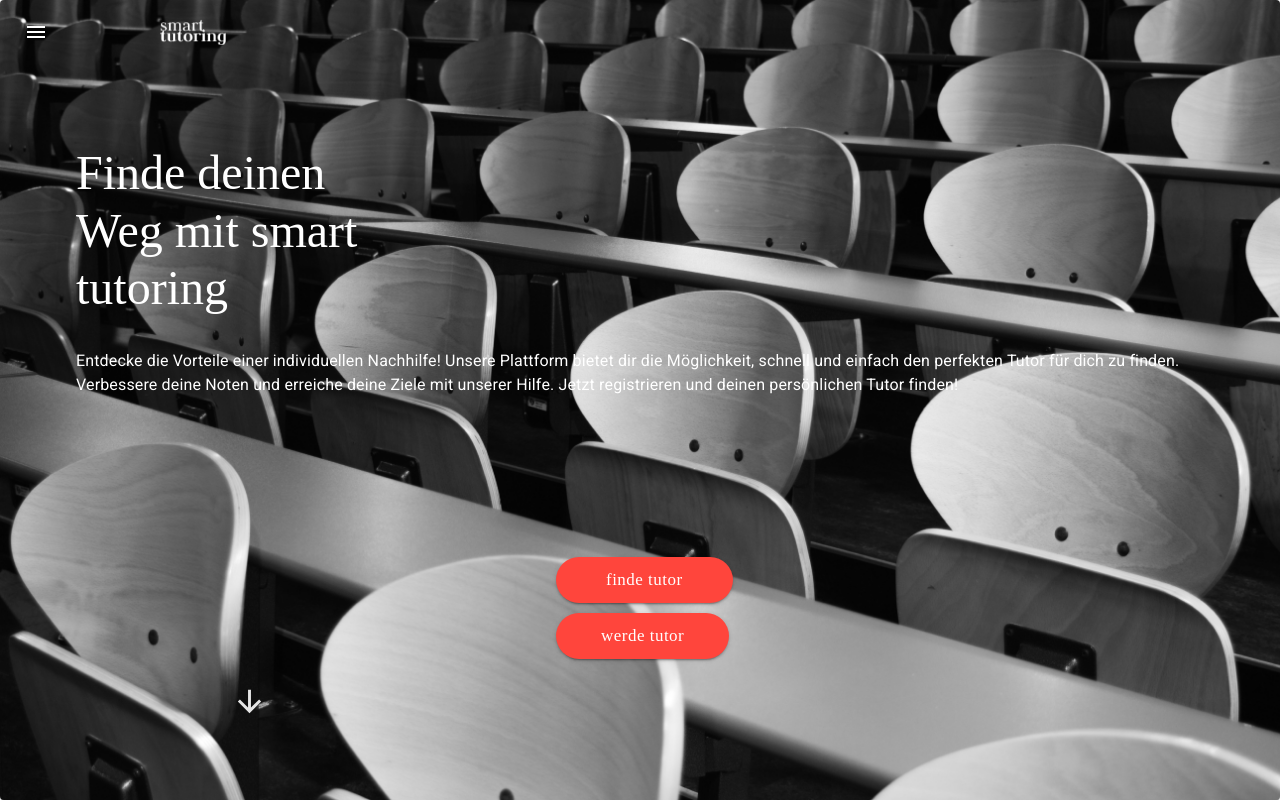
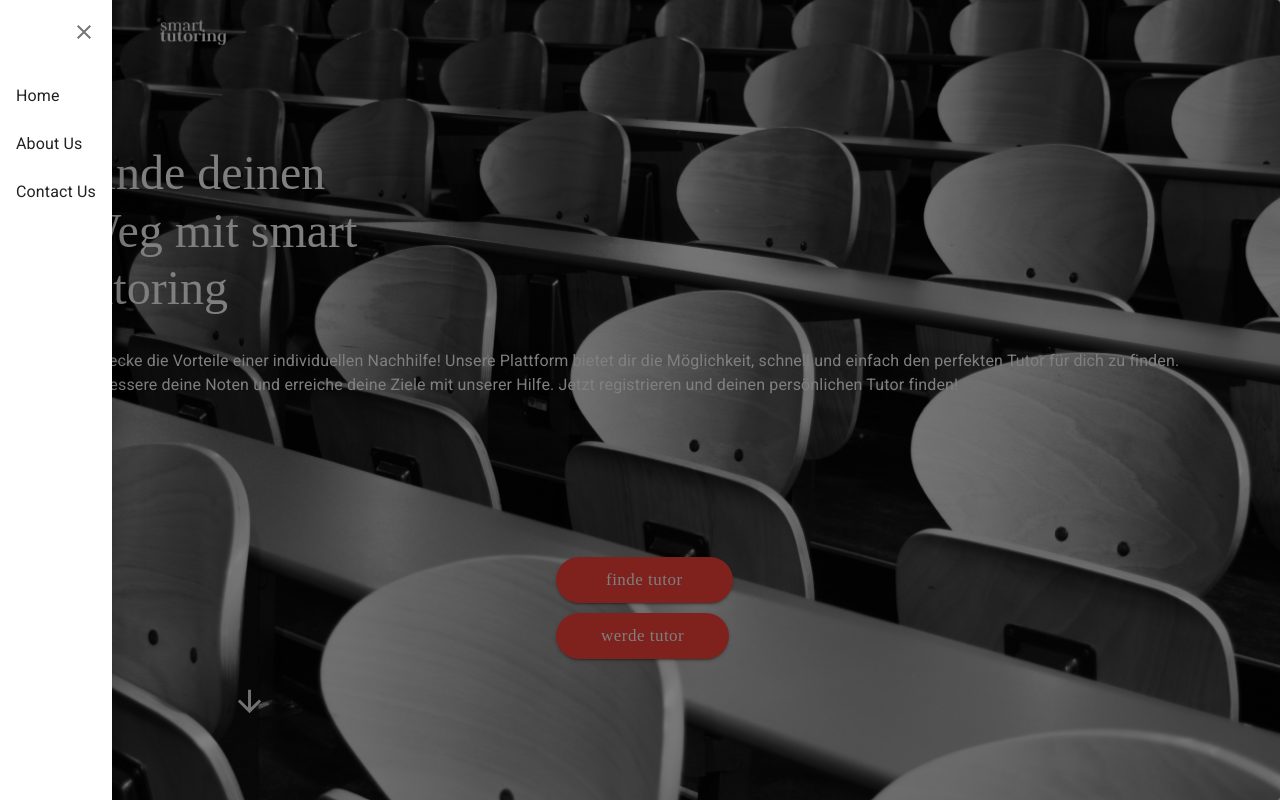
Before and after one commit to lenalte/smart-tutoring, a React (Create React App) app in the folder smart-tutoring/: page / in a window 1280 px wide. Both pictures are taken after a click on the button "menu". Shown: the top 800 px of the page. Built offline with nearby package versions, Linux system fonts and the light colour scheme; a web font is replaced by a local one.

Commit message:
SideBar hinzugefügt

```diff
--- a/smart-tutoring/src/App.js
+++ b/smart-tutoring/src/App.js
@@ -11,6 +11,8 @@ import LoginPage from './pages/Login-SignUp';
 import ProfileF from './pages/ProfileF';
 import MatchesF from './pages/MatchesF';
 import SetDate from './pages/SetDate';
+
+
 
 function App() {
   return (
@@ -26,7 +28,6 @@ function App() {
         <Route path='profilefinder' element={<ProfileF />} />
         <Route path='matchesfinder' element={<MatchesF />} />
         <Route path='setdate' element={<SetDate />} />
-        {/* <Route path='*' element={<Home />} /> */}
       </Routes>
     </BrowserRouter>
   );
--- a/smart-tutoring/src/components/HeaderBlack.js
+++ b/smart-tutoring/src/components/HeaderBlack.js
@@ -1,19 +1,47 @@
+import {
+    styled,
+    // useTheme
+} from '@mui/material/styles';
 import * as React from 'react';
-// import AppBar from '@mui/material/AppBar';
-// import Box from '@mui/material/Box';
 import Toolbar from '@mui/material/Toolbar';
 import Box from '@mui/material/Box';
-// import Typography from '@mui/material/Typography';
 import IconButton from '@mui/material/IconButton';
 import MenuIcon from '@mui/icons-material/Menu';
 import Logo from '../img/Logo.png';
-// import { CenterFocusStrong } from '@mui/icons-material';
+import Drawer from '@mui/material/Drawer';
+
+import ClearIcon from '@mui/icons-material/Clear';
+
+import ListItem from '@mui/material/ListItem';
+// import ListItemButton from '@mui/material/ListItemButton';
+// import ListItemIcon from '@mui/material/ListItemIcon';
+import ListItemText from '@mui/material/ListItemText';
+import List from '@mui/material/List';
 
 
-export default function HeaderBlack() {
+
+
+const DrawerHeader = styled('div')(({ theme }) => ({
+    display: 'flex',
+    alignItems: 'center',
+    padding: theme.spacing(0, 1),
+    // necessary for content to be below app bar
+    ...theme.mixins.toolbar,
+    justifyContent: 'flex-end',
+}));
+
+export default function SidebarTest() {
+
+    const [isDrawerOpen, setIsDrawerOpen] = React.useState(false);
+
+    const toggleDrawer = () => {
+        setIsDrawerOpen(!isDrawerOpen);
+    };
+
     return (
+        <>
             <Toolbar>
-            <IconButton edge="start" color="inherit" aria-label="menu" sx={{ mr: 2 }}>
+                <IconButton edge="start" color="inherit" aria-label="menu" sx={{ mr: 2 }} onClick={toggleDrawer}>
                     <MenuIcon className="menu-icon" />
                 </IconButton>
                 <Box
@@ -24,9 +52,29 @@ export default function HeaderBlack() {
                     alt="smart tutoring"
                     src={Logo}
                     className="logo"
-
                 />
             </Toolbar>
+
+            <Drawer open={isDrawerOpen} onClose={toggleDrawer}>
+                <DrawerHeader>
+                    <IconButton onClick={toggleDrawer}>
+                        <ClearIcon />
+                    </IconButton>
+                </DrawerHeader>
+                <List>
+                    <ListItem >
+                        <ListItemText primary="Home" />
+                    </ListItem>
+                    <ListItem >
+                        <ListItemText primary="About Us" />
+                    </ListItem>
+                    <ListItem >
+                        <ListItemText primary="Contact Us" />
+                    </ListItem>
+                </List>
+            </Drawer>
+
+        </>
     )
 }
 
--- a/smart-tutoring/src/components/HeaderWhite.js
+++ b/smart-tutoring/src/components/HeaderWhite.js
@@ -1,27 +1,49 @@
+import LogoWhite from '../img/LogoWhite.png';
+import {
+    styled,
+    // useTheme
+} from '@mui/material/styles';
 import * as React from 'react';
-// import AppBar from '@mui/material/AppBar';
-// import Box from '@mui/material/Box';
-// import { makeStyles } from '@mui/material/styles';
 import Toolbar from '@mui/material/Toolbar';
-// import { AppBar } from '@mui/material';
-// import { ThemeProvider, makeStyles } from '@mui/material/styles';
 import Box from '@mui/material/Box';
-// import Typography from '@mui/material/Typography';
 import IconButton from '@mui/material/IconButton';
 import MenuIcon from '@mui/icons-material/Menu';
-import LogoWhite from '../img/LogoWhite.png';
-// import { CenterFocusStrong } from '@mui/icons-material';
+import Drawer from '@mui/material/Drawer';
 
-// const theme = createMuiTheme();
+import ClearIcon from '@mui/icons-material/Clear';
+
+import ListItem from '@mui/material/ListItem';
+// import ListItemButton from '@mui/material/ListItemButton';
+// import ListItemIcon from '@mui/material/ListItemIcon';
+import ListItemText from '@mui/material/ListItemText';
+import List from '@mui/material/List';
 
 
-export default function HeaderBlack() {
+
+
+const DrawerHeader = styled('div')(({ theme }) => ({
+    display: 'flex',
+    alignItems: 'center',
+    padding: theme.spacing(0, 1),
+    // necessary for content to be below app bar
+    ...theme.mixins.toolbar,
+    justifyContent: 'flex-end',
+}));
+
+export default function SidebarTest() {
+
+    const [isDrawerOpen, setIsDrawerOpen] = React.useState(false);
+
+    const toggleDrawer = () => {
+        setIsDrawerOpen(!isDrawerOpen);
+    };
+
     return (
-        // <AppBar posittion="fixed">
+        <>
             <Toolbar posittion="fixed">
                 <IconButton edge="start" color="inheritet" aria-label="menu" sx={{ mr: 2 }} style={{
                     color: 'white'
-            }}>
+                }} onClick={toggleDrawer}>
                     <MenuIcon className="menu-icon" />
                 </IconButton>
                 <Box
@@ -35,6 +57,26 @@ export default function HeaderBlack() {
 
                 />
             </Toolbar>
-        // </AppBar>
+
+            <Drawer open={isDrawerOpen} onClose={toggleDrawer}>
+                <DrawerHeader>
+                    <IconButton onClick={toggleDrawer}>
+                        <ClearIcon />
+                    </IconButton>
+                </DrawerHeader>
+                <List>
+                    <ListItem >
+                        <ListItemText primary="Home" />
+                    </ListItem>
+                    <ListItem >
+                        <ListItemText primary="About Us" />
+                    </ListItem>
+                    <ListItem >
+                        <ListItemText primary="Contact Us" />
+                    </ListItem>
+                </List>
+            </Drawer>
+
+        </>
     )
 }
```
Also changed, not shown: smart-tutoring/src/components/Date.js (+6 -2 lines), smart-tutoring/src/components/Picker.js (deleted, +0 -47 lines). Lines whose indentation alone changed are shown as unchanged.
